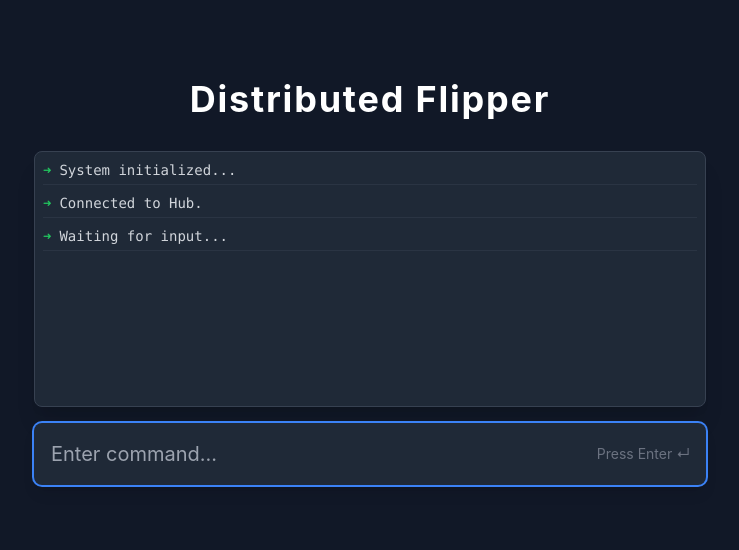
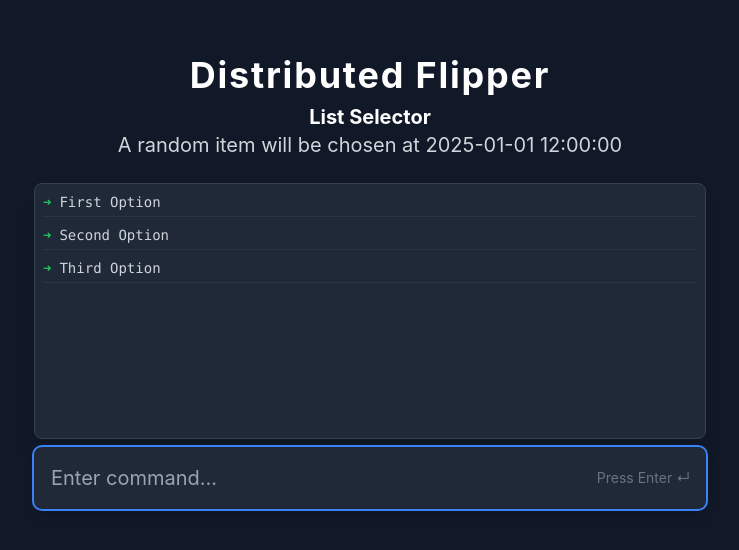
Before and after one commit to natepisarski/distributed-flip, a React (Create React App) app: page / in a window 1280 px wide. Shown: the part 118-668 px from the top of the page, without its empty margins (270-1009 px from the left). Built offline with nearby package versions, Linux system fonts and the light colour scheme.

Commit message:
Refactoring on the component

```diff
--- a/src/App.tsx
+++ b/src/App.tsx
@@ -1,21 +1,21 @@
-import React, { useState, useEffect, useRef } from 'react';
+import React, {useState, useEffect, useRef} from 'react';
 import logo from './logo.svg';
 import './App.css';
 import {List} from "./components/List";
 
-// Define a type for your list items (optional, but good for TS)
-interface LogItem {
-    id: number;
+interface CandidateItem {
+    uuid: string;
     text: string;
 }
 
 const App = () => {
     const [inputValue, setInputValue] = useState<string>("");
+
     // Sample data for the list box
-    const [logs, setLogs] = useState<LogItem[]>([
-        { id: 1, text: "System initialized..." },
-        { id: 2, text: "Connected to Hub." },
-        { id: 3, text: "Waiting for input..." },
+    const [logs, setLogs] = useState<CandidateItem[]>([
+        {uuid: crypto.randomUUID(), text: "First Option"},
+        {uuid: crypto.randomUUID(), text: "Second Option"},
+        {uuid: crypto.randomUUID(), text: "Third Option"},
     ]);
 
     // Ref to auto-scroll the list to the bottom
@@ -23,24 +23,38 @@ const App = () => {
 
     const handleKeyDown = (e: React.KeyboardEvent<HTMLInputElement>) => {
         if (e.key === 'Enter' && inputValue.trim()) {
-            setLogs([...logs, { id: Date.now(), text: inputValue }]);
+            setLogs([...logs, {uuid: Date.now().toString(), text: inputValue}]);
             setInputValue("");
         }
     };
 
     // Auto-scroll effect
     useEffect(() => {
-        listEndRef.current?.scrollIntoView({ behavior: "smooth" });
+        listEndRef.current?.scrollIntoView({behavior: "smooth"});
     }, [logs]);
+
+    const date = '2025-01-01 12:00:00';
 
     return (
         // 1. OUTER CONTAINER: Takes up full viewport height (h-screen)
         // We use flex + justify-center + items-center to perfectly center the inner content
         <div className="min-h-screen w-full bg-gray-900 flex flex-col justify-center items-center p-4">
-            <div className="w-full max-w-2xl flex flex-col gap-4">
-                <h1 className="text-4xl font-bold text-white text-center mb-4 tracking-wider">
-                    Distributed Flipper
-                </h1>
+            <div className="w-full max-w-2xl flex flex-col gap-2">
+                <div className={'flex flex-row w-full items-center justify-center'}>
+                    <h1 className="text-4xl font-bold text-white text-center tracking-wider">
+                        Distributed Flipper
+                    </h1>
+                </div>
+                <div className={'flex flex-row w-full mb-4 items-center justify-center text-white'}>
+                    <div className={'flex flex-col'}>
+                        <div className={'flex flex-row justify-center'}>
+                            <p className={'text-white font-bold text-xl'}>List Selector</p>
+                        </div>
+                        <div className={'flex flex-row text-gray-300 text-xl'}>
+                            <p>A random item will be chosen at {date}</p>
+                        </div>
+                    </div>
+                </div>
 
                 <div className="bg-gray-800 border border-gray-700 rounded-lg p-2 h-64 overflow-y-auto shadow-xl">
                     {logs.length === 0 ? (
@@ -48,13 +62,14 @@ const App = () => {
                     ) : (
                         <ul className="space-y-2">
                             {logs.map((log) => (
-                                <li key={log.id} className="text-gray-300 font-mono text-sm border-b border-gray-700/50 pb-1 last:border-0">
+                                <li key={log.uuid}
+                                    className="text-gray-300 font-mono text-sm border-b border-gray-700/50 pb-1 last:border-0">
                                     <span className="text-green-500 mr-2">➜</span>
                                     {log.text}
                                 </li>
                             ))}
                             {/* Invisible element to anchor scroll to bottom */}
-                            <div ref={listEndRef} />
+                            <div ref={listEndRef}/>
                         </ul>
                     )}
                 </div>
@@ -70,7 +85,8 @@ const App = () => {
                         onKeyDown={handleKeyDown}
                         autoFocus
                     />
-                    <div className="absolute right-4 top-1/2 transform -translate-y-1/2 text-gray-500 text-sm hidden sm:block">
+                    <div
+                        className="absolute right-4 top-1/2 transform -translate-y-1/2 text-gray-500 text-sm hidden sm:block">
                         Press Enter ↵
                     </div>
                 </div>
```
